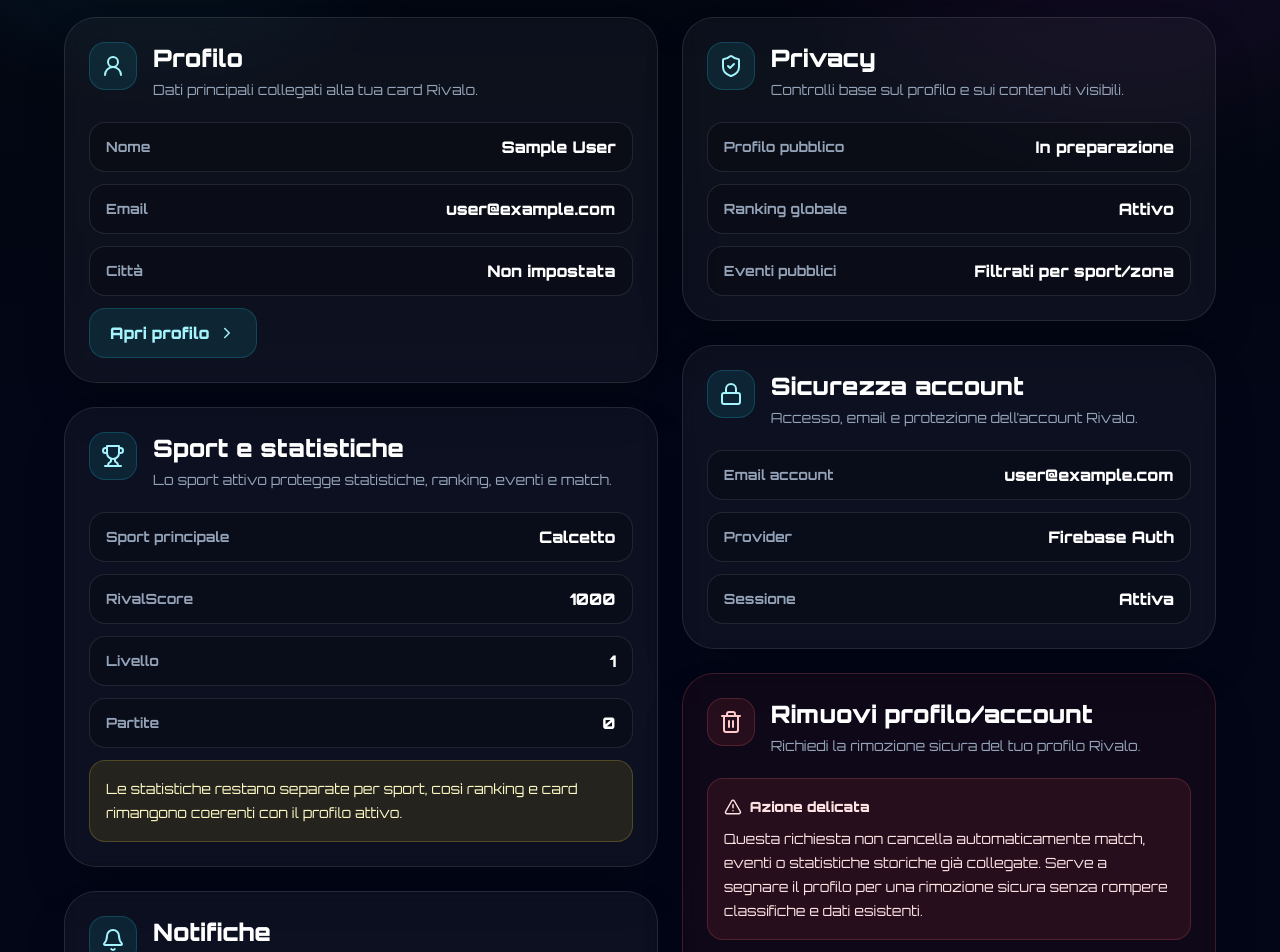
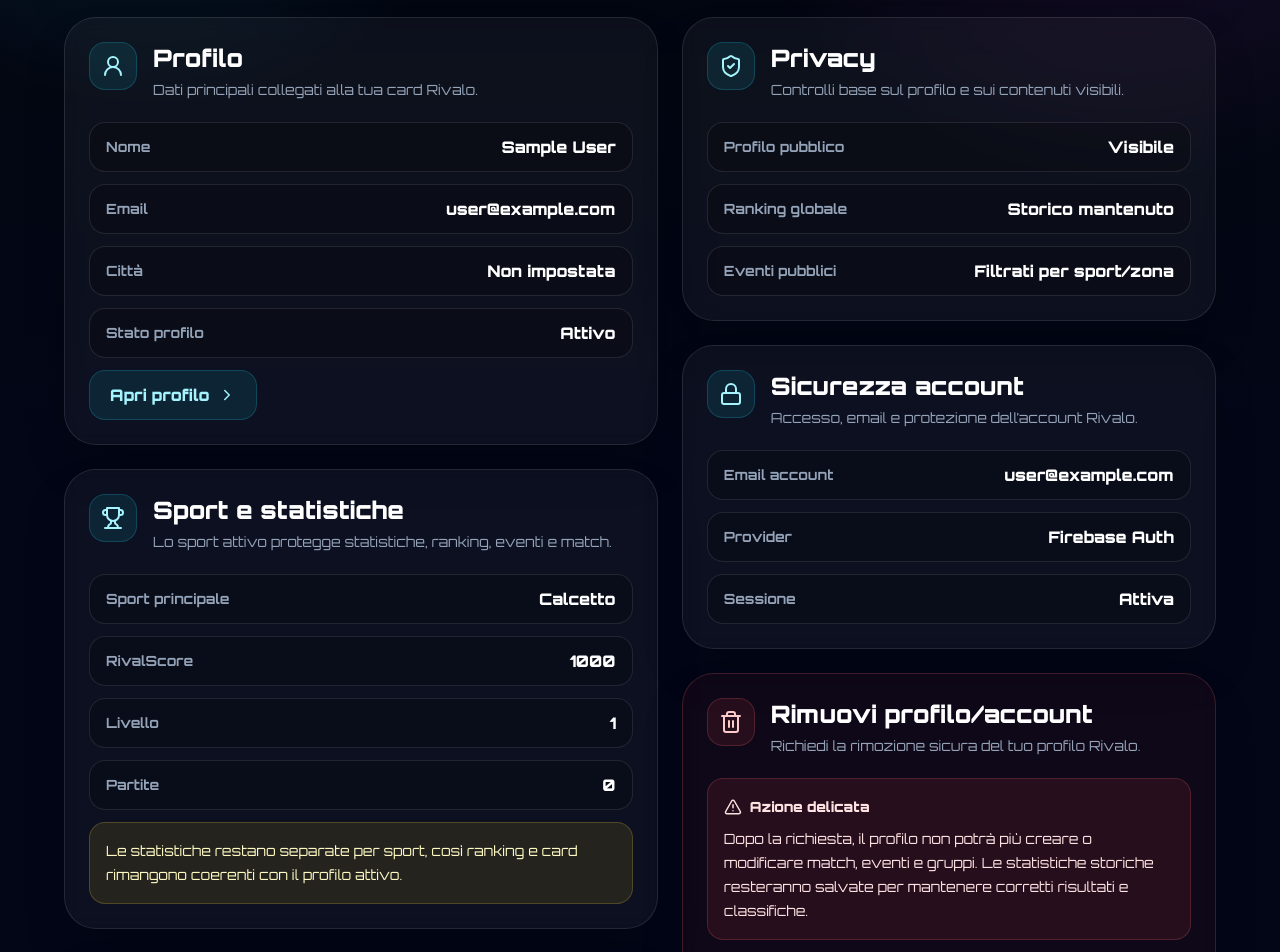
Before and after one commit to RivaloApp/rivalo-app, a Next.js app: page /settings in a window 1280 px wide. Shown: the part 320-1272 px from the top of the page. Built offline with nearby package versions, Linux system fonts and the light colour scheme; no server answers; the database is empty; sample sign-in values are in the browser's storage.

Commit message:
Rifinisce stato eliminazione account nelle impostazioni

```diff
--- a/app/settings/page.tsx
+++ b/app/settings/page.tsx
@@ -35,6 +35,7 @@ type UserProfile = {
   photoUrl?: string;
   deletionRequested?: boolean;
   deletionRequestedAt?: any;
+  accountStatus?: string;
 };
 
 function normalizeSport(value?: string) {
@@ -51,6 +52,31 @@ function sportLabel(value?: string) {
   if (sport === "padel") return "Padel";
   if (sport === "tennis") return "Tennis";
   return "Calcetto";
+}
+
+function isDeletionActive(profile?: UserProfile | null) {
+  return Boolean(
+    profile?.deletionRequested ||
+      profile?.accountStatus === "deletion_requested" ||
+      profile?.accountStatus === "deleted"
+  );
+}
+
+function formatDeletionDate(value: any) {
+  if (!value) return "";
+
+  const date =
+    typeof value?.toDate === "function"
+      ? value.toDate()
+      : new Date(value);
+
+  if (Number.isNaN(date.getTime())) return "";
+
+  return date.toLocaleDateString("it-IT", {
+    day: "2-digit",
+    month: "2-digit",
+    year: "numeric",
+  });
 }
 
 export default function SettingsPage() {
@@ -96,6 +122,8 @@ export default function SettingsPage() {
   const wins = profile?.wins ?? 0;
   const losses = profile?.losses ?? 0;
   const mvp = profile?.mvp ?? 0;
+  const deletionActive = isDeletionActive(profile);
+  const deletionDate = formatDeletionDate(profile?.deletionRequestedAt);
 
   async function requestAccountDeletion() {
     if (!user) return;
@@ -120,11 +148,13 @@ export default function SettingsPage() {
       setProfile((current) => ({
         ...(current || {}),
         deletionRequested: true,
+        accountStatus: "deletion_requested",
+        deletionRequestedAt: new Date(),
       }));
 
       setDeleteConfirmText("");
       setMessage(
-        "Richiesta di eliminazione registrata. Il profilo è segnato per rimozione sicura."
+        "Richiesta registrata. Da ora il profilo è bloccato per nuove azioni e i dati pubblici verranno mostrati come profilo non attivo."
       );
     } catch (error) {
       console.error(error);
@@ -190,6 +220,26 @@ export default function SettingsPage() {
           </div>
         )}
 
+        {deletionActive && (
+          <div className="mt-6 rounded-[2rem] border border-yellow-300/20 bg-yellow-400/10 p-5 text-yellow-100">
+            <div className="flex items-start gap-3">
+              <AlertTriangle className="mt-0.5 shrink-0" size={22} />
+
+              <div>
+                <div className="text-lg font-black">
+                  Richiesta eliminazione attiva
+                </div>
+
+                <p className="mt-2 text-sm font-bold leading-6">
+                  Il profilo è bloccato per nuove azioni su match, eventi e gruppi.
+                  Le statistiche storiche restano conservate per mantenere corrette classifiche e risultati.
+                  {deletionDate ? ` Richiesta registrata il ${deletionDate}.` : ""}
+                </p>
+              </div>
+            </div>
+          </div>
+        )}
+
         <section className="mt-7 grid gap-6 lg:grid-cols-[1fr_.9fr]">
           <div className="space-y-6">
             <SettingsCard
@@ -200,7 +250,16 @@ export default function SettingsPage() {
               <InfoRow label="Nome" value={displayName} />
               <InfoRow label="Email" value={email} />
               <InfoRow label="Città" value={city} />
+              <InfoRow
+                label="Stato profilo"
+                value={deletionActive ? "Profilo non attivo" : "Attivo"}
+              />
 
+              {deletionActive ? (
+                <div className="mt-5 rounded-2xl border border-slate-400/20 bg-slate-400/10 px-5 py-3 text-sm font-bold text-slate-200">
+                  Le modifiche del profilo sono bloccate.
+                </div>
+              ) : (
                 <Link
                   href="/profile"
                   className="mt-5 inline-flex items-center gap-2 rounded-2xl border border-cyan-400/20 bg-cyan-400/10 px-5 py-3 font-black text-cyan-200 transition hover:bg-cyan-400/20"
@@ -208,6 +267,7 @@ export default function SettingsPage() {
                   Apri profilo
                   <ChevronRight size={18} />
                 </Link>
+              )}
             </SettingsCard>
 
             <SettingsCard
@@ -247,8 +307,11 @@ export default function SettingsPage() {
               title="Privacy"
               text="Controlli base sul profilo e sui contenuti visibili."
             >
-              <InfoRow label="Profilo pubblico" value="In preparazione" />
-              <InfoRow label="Ranking globale" value="Attivo" />
+              <InfoRow
+                label="Profilo pubblico"
+                value={deletionActive ? "Nascosto" : "Visibile"}
+              />
+              <InfoRow label="Ranking globale" value="Storico mantenuto" />
               <InfoRow label="Eventi pubblici" value="Filtrati per sport/zona" />
             </SettingsCard>
 
@@ -259,7 +322,10 @@ export default function SettingsPage() {
             >
               <InfoRow label="Email account" value={email} />
               <InfoRow label="Provider" value="Firebase Auth" />
-              <InfoRow label="Sessione" value="Attiva" />
+              <InfoRow
+                label="Sessione"
+                value={deletionActive ? "Limitata" : "Attiva"}
+              />
             </SettingsCard>
 
             <SettingsCard
@@ -268,10 +334,29 @@ export default function SettingsPage() {
               text="Richiedi la rimozione sicura del tuo profilo Rivalo."
               danger
             >
-              {profile?.deletionRequested ? (
+              {deletionActive ? (
+                <div className="space-y-4">
                   <div className="rounded-2xl border border-yellow-300/20 bg-yellow-400/10 p-4 text-sm font-bold leading-6 text-yellow-100">
-                  Richiesta di eliminazione già registrata. Il profilo è segnato
-                  per rimozione sicura.
+                    Richiesta già registrata. Il profilo è ora non attivo per nuove operazioni.
+                  </div>
+
+                  <InfoRow label="Stato account" value="Rimozione richiesta" />
+                  <InfoRow
+                    label="Azioni operative"
+                    value="Bloccate"
+                  />
+                  <InfoRow
+                    label="Dati storici"
+                    value="Conservati"
+                  />
+
+                  <Link
+                    href="/dashboard"
+                    className="inline-flex w-full items-center justify-center gap-2 rounded-2xl border border-cyan-400/20 bg-cyan-400/10 px-5 py-4 font-black text-cyan-200 transition hover:bg-cyan-400/20"
+                  >
+                    Torna alla dashboard
+                    <ChevronRight size={18} />
+                  </Link>
                 </div>
               ) : (
                 <>
@@ -281,9 +366,9 @@ export default function SettingsPage() {
                       Azione delicata
                     </div>
 
-                    Questa richiesta non cancella automaticamente match, eventi
-                    o statistiche storiche già collegate. Serve a segnare il profilo
-                    per una rimozione sicura senza rompere classifiche e dati esistenti.
+                    Dopo la richiesta, il profilo non potrà più creare o modificare
+                    match, eventi e gruppi. Le statistiche storiche resteranno salvate
+                    per mantenere corretti risultati e classifiche.
                   </div>
 
                   <label className="mt-4 block">
```
Lines whose indentation alone changed are shown as unchanged.
